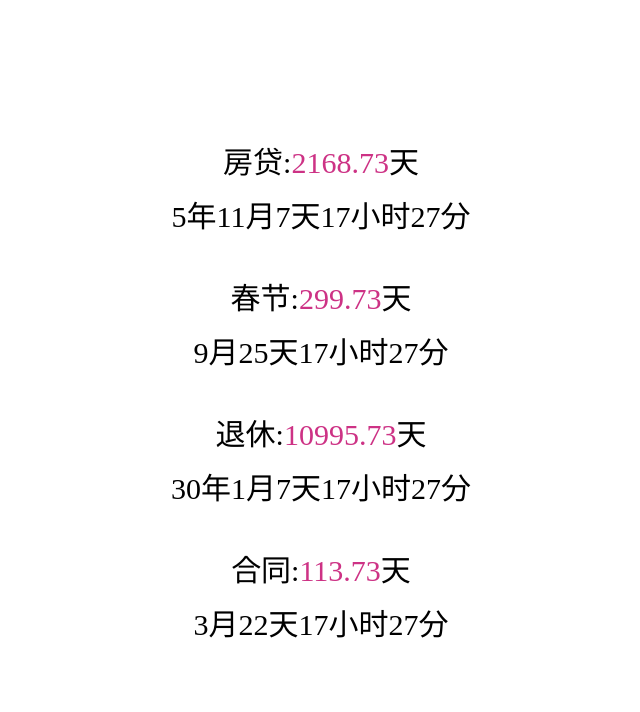
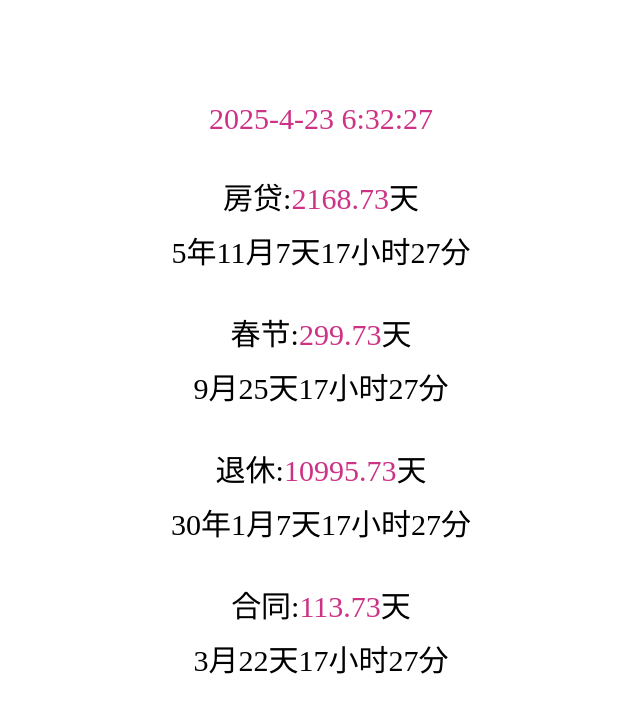
Before and after one commit to s209392599/pages, a website: page index.html in a window 1280 px wide. Shown: the whole page, without its empty margins (319-959 px from the left). Drawn offline with Linux system fonts and the light colour scheme.

Commit message:
添加当前时间

```diff
--- a/index.html
+++ b/index.html
@@ -46,6 +46,9 @@
 
 <body>
   <div class="item-box">
+    <div class="item-title"><span id="curTime" class="time-num"></span></div>
+    <br />
+
     <div class="item-title" id="item_1">房贷:<span id="num_1" class="time-num"></span>天</div>
     <div class="item-title" id="item_3"></div>
     <br />
@@ -122,6 +125,18 @@
       document.getElementById(numId).innerHTML = diff.toFixed(2);
       document.getElementById(el_2).innerHTML = formatDuration(d1, time);
     }
+
+    // 获取当前时间 年月日时分秒
+    const now = new Date();
+    const year = now.getFullYear();
+    const month = now.getMonth() + 1;
+    const day = now.getDate();
+    const hour = now.getHours();
+    const minute = now.getMinutes();
+    const second = now.getSeconds();
+    const formattedTime = year + '-' + month + '-' + day + ' ' + hour + ':' + minute + ':' + second;
+    document.getElementById('curTime').innerHTML = formattedTime;
+
     fillNum('2031-04-01T00:00:00', 'item_1', 'num_1', 'item_3');
     fillNum('2026-02-17T00:00:00', 'item_5', 'num_5', 'item_6');// 春节
     // https://daojishi.fun/  63岁 2055年5月底退休
```
